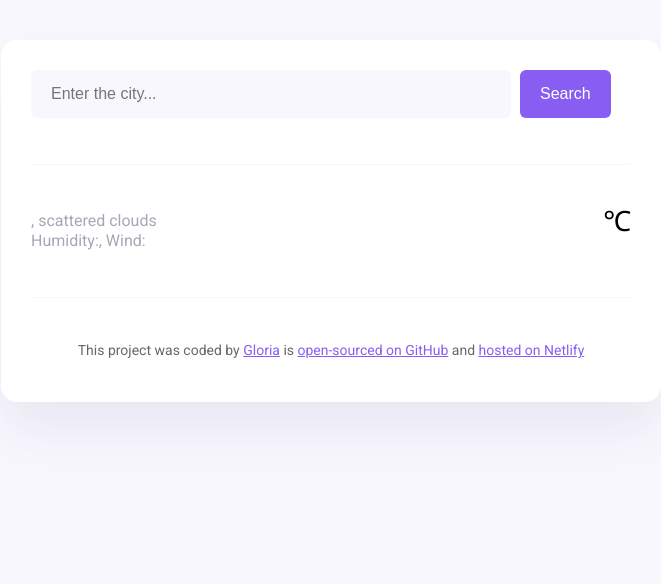
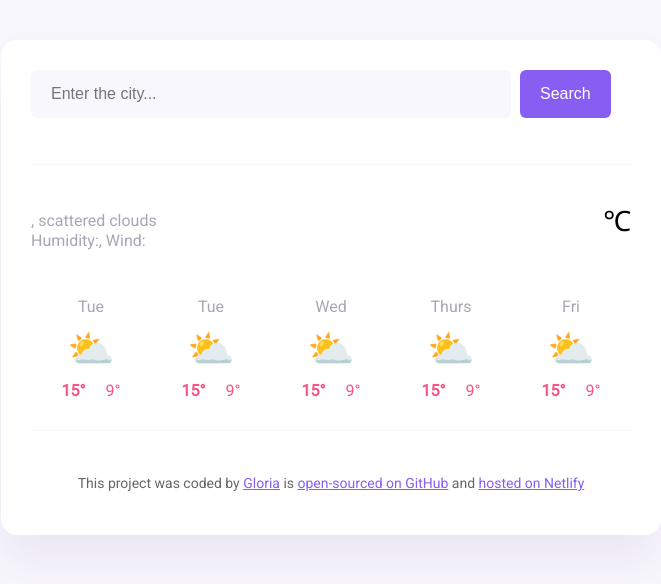
Before and after one commit to gloriamatope/weather-forcast, a plain HTML site: page index.html in a window 1280 px wide. Shown: the whole page, without its empty margins (309-970 px from the left). Drawn offline with nearby package versions, Linux system fonts and the light colour scheme; no server answers.

Commit message:
added css to my weather forcast

```diff
--- a/index.html
+++ b/index.html
@@ -40,6 +40,65 @@
                         <div class="weather-app-unit">℃</div>
                     </div>
                 </div>
+                <div class="weather-forcast">
+                    <div class="weather-forcast-day">
+                        <div class="weather-forcast-date">Tue</div>
+                        <div class="weather-forcast-icon">⛅ </div>
+                        <div class="weather-forcast-temperatures">
+                            <div class="weather-forcast-temperature">
+                                <strong>15°</strong>
+                            </div>
+                            <div class="weather-forcast-temperature">9°</div>
+                        </div>
+
+                    </div>
+                    <div class="weather-forcast-day">
+                        <div class="weather-forcast-date">Tue</div>
+                        <div class="weather-forcast-icon">⛅ </div>
+                        <div class="weather-forcast-temperatures">
+                            <div class="weather-forcast-temperature">
+                                <strong>15°</strong>
+                            </div>
+                            <div class="weather-forcast-temperature">9°</div>
+                        </div>
+
+                    </div>
+                    <div class="weather-forcast-day">
+                        <div class="weather-forcast-date">Wed</div>
+                        <div class="weather-forcast-icon">⛅ </div>
+                        <div class="weather-forcast-temperatures">
+                            <div class="weather-forcast-temperature">
+                                <strong>15°</strong>
+                            </div>
+                            <div class="weather-forcast-temperature">9°</div>
+                        </div>
+
+                    </div>
+                    <div class="weather-forcast-day">
+                        <div class="weather-forcast-date">Thurs</div>
+                        <div class="weather-forcast-icon">⛅ </div>
+                        <div class="weather-forcast-temperatures">
+                            <div class="weather-forcast-temperature">
+                                <strong>15°</strong>
+                            </div>
+                            <div class="weather-forcast-temperature">9°</div>
+                        </div>
+
+                    </div>
+                    <div class="weather-forcast-day">
+                        <div class="weather-forcast-date">Fri</div>
+                        <div class="weather-forcast-icon">⛅ </div>
+                        <div class="weather-forcast-temperatures">
+                            <div class="weather-forcast-temperature">
+                                <strong>15°</strong>
+                            </div>
+                            <div class="weather-forcast-temperature">9°</div>
+                        </div>
+
+                    </div>
+                </div>
+
+
             </main>
 
             <footer>
--- a/src/style.css
+++ b/src/style.css
@@ -86,3 +86,29 @@ footer{
 
 
 }
+.weather-forcast-date{
+    text-align: center;
+    color: rgba(39, 33, 66, 0.4);
+    font-size: 16px;
+    line-height: 20px;
+    margin-bottom: 10px;
+}
+.weather-forcast-icon{
+    font-size: 38px;
+    text-align: center;
+}
+.weather-forcast-temperatures{
+    text-align: center;
+    color:#f65282 ;
+    margin-top: 10px;
+    display: flex;
+    justify-content: center;
+}
+.weather-forcast-temperature{
+    padding: 0 10px;
+}
+.weather-forcast{
+    display: flex;
+    justify-content: space-around;
+    margin-top: 30px;
+}
```
